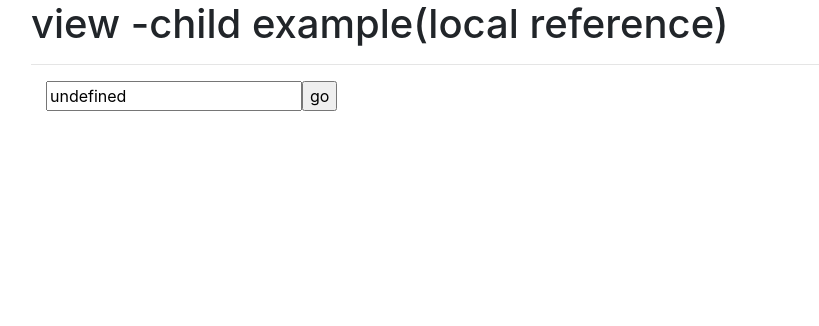
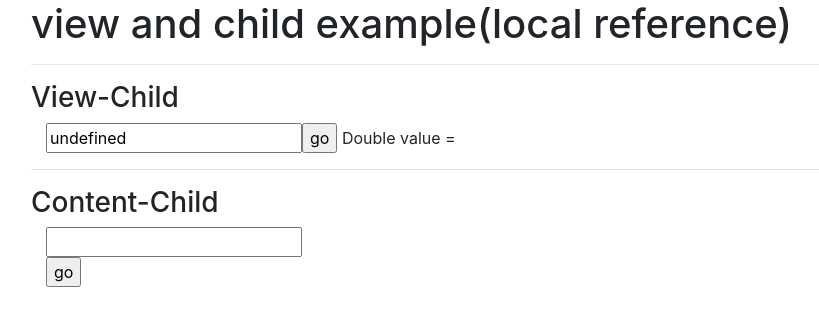
Before and after one commit to CodeKul/Mean-depot-1112-18JUN18-Angular, an Angular app: page / in a window 1280 px wide. Shown: the top 326 px of the page, without its empty margins (69-888 px from the left). Built offline with nearby package versions, Linux system fonts and the light colour scheme.

Commit message:
view child and content child

```diff
--- a/src/app/app.module.ts
+++ b/src/app/app.module.ts
@@ -8,6 +8,7 @@ import { ReceiverComponent } from './databinding/receiver.component';
 import { FormsModule, ReactiveFormsModule } from '@angular/forms';
 import { ViewContentChildComponent } from './view-content-child/view-content-child.component';
 import { ViewChildComponent } from './view-content-child/view-child.component';
+import { ContentChildComponent } from './view-content-child/content-child.component';
 
 
 
@@ -23,6 +24,7 @@ import { ViewChildComponent } from './view-content-child/view-child.component';
     ReceiverComponent,
     ViewContentChildComponent,
     ViewChildComponent,
+    ContentChildComponent,
 
   ],
   imports: [
--- /dev/null
+++ b/src/app/view-content-child/content-child.component.ts
@@ -0,0 +1,31 @@
+import { Component, OnInit, ElementRef, ContentChild } from '@angular/core';
+
+@Component({
+  selector: 'app-content-child',
+  template: `
+<div class="container">
+  <div class="row">
+    <div class="col-md-12">
+    <div>
+    <ng-content></ng-content>
+    </div>
+    <div>
+    <input type ="button"  value="go" (click)="makeItUpper()">
+    </div>
+    </div>
+  </div>
+</div>
+  `,
+  styles: []
+})
+export class ContentChildComponent implements OnInit {
+ @ContentChild('fees') fees:ElementRef;
+
+  constructor() { }
+
+  ngOnInit() {
+  }
+  makeItUpper(){
+    this.fees.nativeElement.value =  this.fees.nativeElement.value.toUpperCase();
+  }
+}
--- a/src/app/view-content-child/view-child.component.ts
+++ b/src/app/view-content-child/view-child.component.ts
@@ -1,4 +1,4 @@
-import { Component, OnInit } from '@angular/core';
+import { Component, OnInit, ElementRef, ViewChild } from '@angular/core';
 
 @Component({
   selector: 'app-view-child',
@@ -6,8 +6,9 @@ import { Component, OnInit } from '@angular/core';
   <div class="container">
      <div class="row">
          <div class="col-md-12">
-         <input type="text" #myName [value]="nm">
-         <input type="button" (click)="upperCase(myName.value)" value="go">
+         <input type="text" #mySal [value]="nm">
+         <input type="button" (click)="upperCase(mySal.value)" value="go">
+         Double value = {{this.pfDouble}}
          </div>
       </div>
     </div>
@@ -16,14 +17,24 @@ import { Component, OnInit } from '@angular/core';
   styles: []
 })
 export class ViewChildComponent implements OnInit {
- nm :string;
+//  nm :string;
+nm :number;
+pfDouble : number;
+ pf = bs => (bs*12)/100;
+
+ @ViewChild('mySal') mySal :ElementRef;
   constructor() { }
 
   ngOnInit() {
   }
 
   upperCase(nm : string){
-    this.nm = nm.toUpperCase();
+    // this.nm = nm.toUpperCase();
+    this.nm = this.pf(parseInt(nm));
+    this.pfDouble = this.pf(parseInt(this.mySal.nativeElement.value)*2);
+
+
   }
 
+
 }
--- a/src/app/view-content-child/view-content-child.component.html
+++ b/src/app/view-content-child/view-content-child.component.html
@@ -2,15 +2,36 @@
   <div class="row">
     <div class="col-md-12">
       <h1>
-        view -child example(local reference)
+        view and child example(local reference)
       </h1>
       <hr>
     </div>
   </div>
-
+  <div class="row">
+    <div class="col-lg-12">
+          <h3>View-Child</h3>
+    </div>
+    </div>
   <div class="row">
         <div class="col-lg-12">
-              <app-view-child></app-view-child>
+              <app-view-child>
+              </app-view-child>
         </div>
   </div>
+
+
+
+  <hr>
+  <div class="row">
+    <div class="col-lg-12">
+          <h3>Content-Child</h3>
+    </div>
 </div>
+<div class="row">
+  <div class="col-lg-12">
+        <app-content-child>
+          <input type="text" #fees>
+        </app-content-child>
+  </div>
+</div>
+</div>
```
Also changed, not shown: 1 other file (tests, documents, lock files or other folders).
